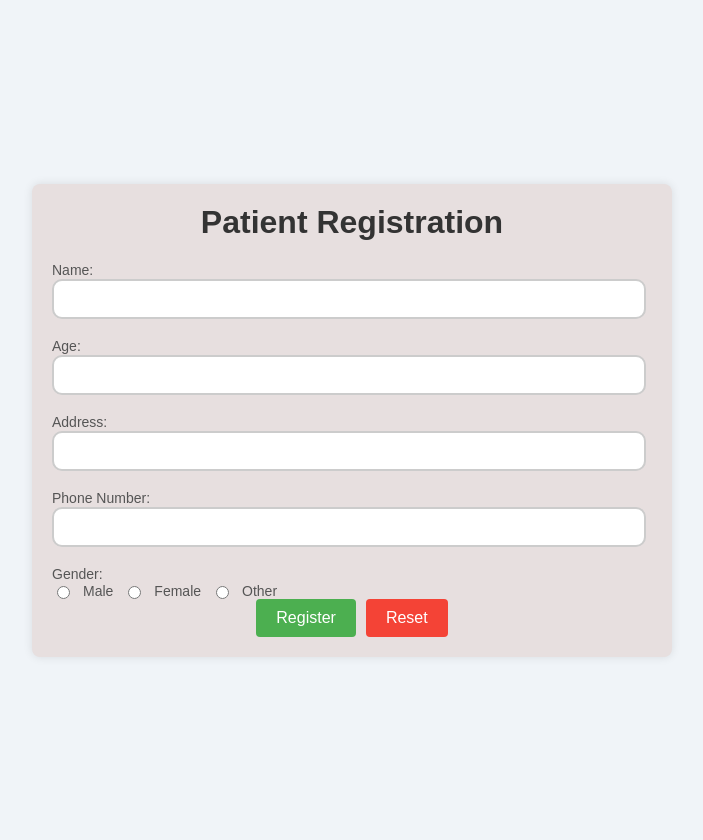
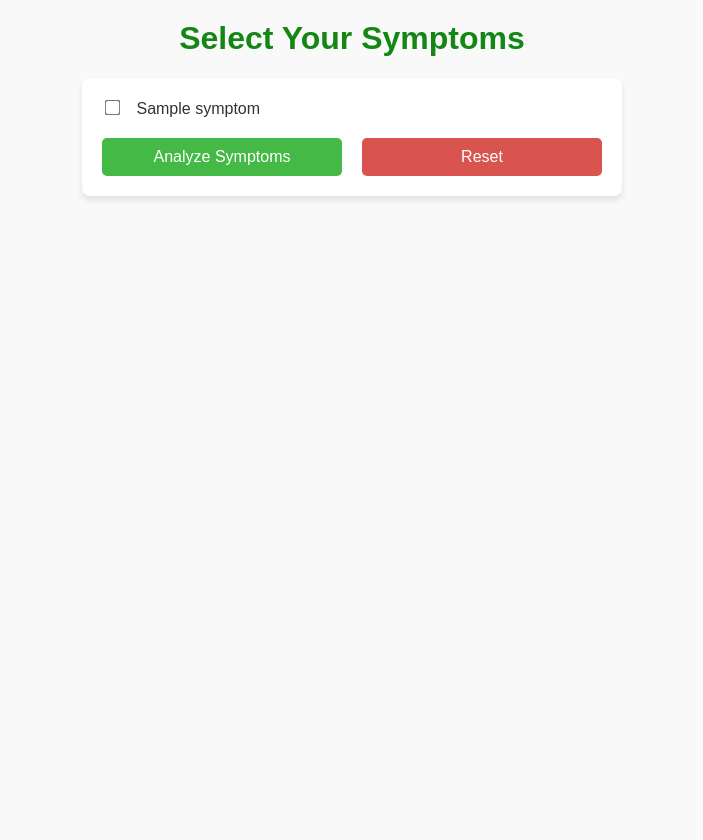
Before and after one commit to Miniprojectnrp/Virtual-Health-Gateway, a Flask app: template templates/symptoms.html in a window 1280 px wide. Shown: the whole page, without its empty margins (288-991 px from the left). After the commit the page ends 200 px from the top, so only its background shows below. Run offline with Flask 3, Linux system fonts and the light colour scheme; the template is opened without the code that fills it: most values are stand-ins (such as "Sample title", 1, 10 or a date in 2020).

Commit message:
Update symptoms.html

```diff
--- a/templates/symptoms.html
+++ b/templates/symptoms.html
@@ -3,111 +3,122 @@
 <head>
     <meta charset="UTF-8">
     <meta name="viewport" content="width=device-width, initial-scale=1.0">
-    <title>Patient Registration</title>
+    <title>Select Symptoms</title>
+    <style>
+        /* General Reset */
+        body {
+            font-family: Arial, sans-serif;
+            margin: 0;
+            padding: 0;
+            background-color: #f9f9f9;
+            color: #333;
+        }
+
+        h1 {
+            text-align: center;
+            color: #148614;
+            margin-top: 20px;
+        }
+
+        form {
+            max-width: 500px;
+            margin: 20px auto;
+            padding: 20px;
+            background-color: #fff;
+            box-shadow: 0 4px 6px rgba(0, 0, 0, 0.1);
+            border-radius: 8px;
+        }
+
+        .symptom-grid {
+            display: grid;
+            grid-template-columns: repeat(2, 1fr);
+            gap: 10px;
+            margin-bottom: 20px;
+        }
+
+        label {
+            margin-left: 10px;
+            font-size: 16px;
+        }
+
+        input[type="checkbox"] {
+            transform: scale(1.2);
+        }
+
+        .button-group {
+            display: flex;
+            justify-content: space-between;
+        }
+
+        button {
+            width: 48%;
+            padding: 10px;
+            font-size: 16px;
+            background-color: #0056b3;
+            color: #fff;
+            border: none;
+            border-radius: 5px;
+            cursor: pointer;
+            transition: background-color 0.3s ease;
+        }
+
+        button:hover {
+            background-color: #45b945;
+        }
+
+        button.reset {
+            background-color: #d9534f;
+        }
+
+        button.reset:hover {
+            background-color: #c9302c;
+        }
+
+        /* Updated color for Analyze Symptoms button */
+        button[type="submit"] {
+            background-color: #45b945; /* Green color */
+        }
+
+        /* Responsive Design */
+        @media (max-width: 768px) {
+            form {
+                width: 90%;
+            }
+
+            .symptom-grid {
+                grid-template-columns: 1fr;
+            }
+
+            .button-group {
+                flex-direction: column;
+            }
+
+            button {
+                width: 100%;
+                margin-bottom: 10px;
+            }
+
+            button:last-child {
+                margin-bottom: 0;
+            }
+        }
+    </style>
 </head>
 <body>
-    <div class="container">
-    <h1>Patient Registration</h1>
-
-    <form action="/register" method="POST">
-        <label for="name">Name:</label>
-        <input type="text" id="name" name="name" required><br><br>
-
-        <label for="age">Age:</label>
-        <input type="number" id="age" name="age" required><br><br>
-
-        <label for="address">Address:</label>
-        <input type="text" id="address" name="address" required><br><br>
-
-        <label for="phone">Phone Number:</label>
-        <input type="text" id="phone" name="phone" required><br><br>
-        <div class="form-group">
-            <label>Gender:</label>
-            <div class="gender-options">
-            <input type="radio" id="male" name="gender" value="male">
-            <label for="male">Male</label>
-            <input type="radio" id="female" name="gender" value="female">
-            <label for="female">Female</label>
-            <input type="radio" id="other" name="gender" value="other">
-            <label for="other">Other</label>
+    <h1>Select Your Symptoms</h1>
+    <form action="/analyze" method="post">
+        <div class="symptom-grid">
+            {% for symptom in symptoms %}
+            <div>
+                <input type="checkbox" id="{{ symptom }}" name="symptoms" value="{{ symptom }}">
+                <label for="{{ symptom }}">{{ symptom }}</label>
             </div>
-            </div>
-            <div class="button-group">
-        <input type="submit" value="Register">
-        <input type="reset" value="Reset">
+            {% endfor %}
+        </div>
+        <div class="button-group">
+            <button type="submit">Analyze Symptoms</button>
+            <button type="reset" class="reset">Reset</button>
         </div>
     </form>
-    </div>
 </body>
-<style>
-body {
-font-family: Arial, sans-serif;
-background-color: #f0f4f8;
-margin: 0;
-padding: 20px;
-display: flex;
-justify-content: center;
-align-items: center;
-min-height: 100vh;
-}.container {
-width: 100%;
-max-width: 600px;
-background-color: #e7dfdf;
-padding: 20px;
-border-radius: 8px;
-box-shadow: 0 0 10px rgba(0, 0, 0, 0.1);
-
-display: flex;
-flex-direction: column;
-gap: 20px;
-}h1 {
-text-align: center;
-color: #333;
-margin: 0;
-}.register{
-display: flex;
-flex-direction: column;
-gap: 5px;
-margin-bottom: 10px;
-}label {
-font-size: 14px;
-color: #555;
-}input[type="text"],
-input[type="email"],
-input[type="password"],
-input[type="date"],
-input[type="number"],
-select,
-textarea {
-padding: 10px;
-border: 2px solid #ccc;
-border-radius: 10px;
-font-size: 14px;
-width:95%;
-gap:20px;
-}.gender-options {
-display: flex;
-gap: 10px;
-align-items: center;
-}input[type="submit"],
-input[type="reset"] {
-padding: 10px 20px;
-border: none;
-border-radius: 4px;
-cursor: pointer;
-font-size: 16px;
-}.button-group {
-display: flex;
-gap: 10px;
-justify-content: center;
-}input[type="submit"] {
-background-color: #4CAF50;
-color: white;
-gap:20px;
-}input[type="reset"] {
-background-color: #f44336;
-color: white;
-gap:20px;
-}
-</style>
 </html>
```
